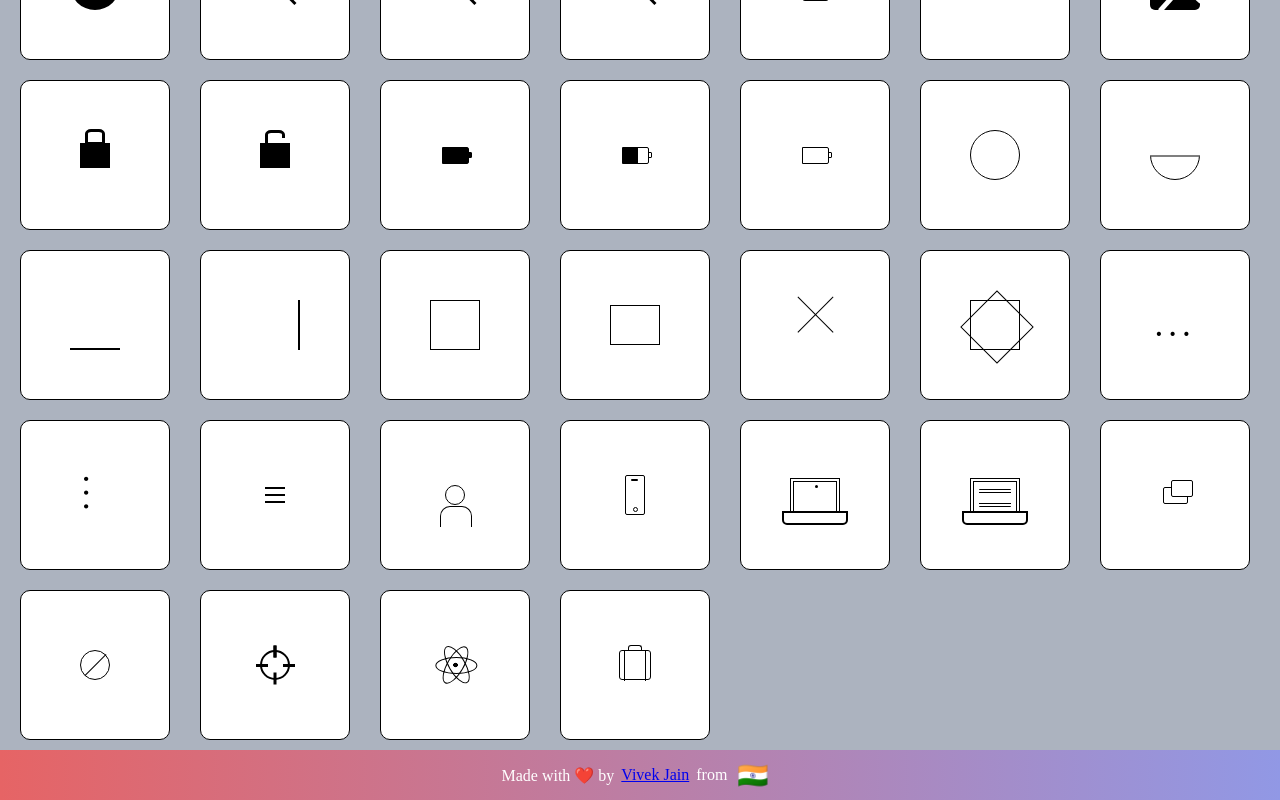
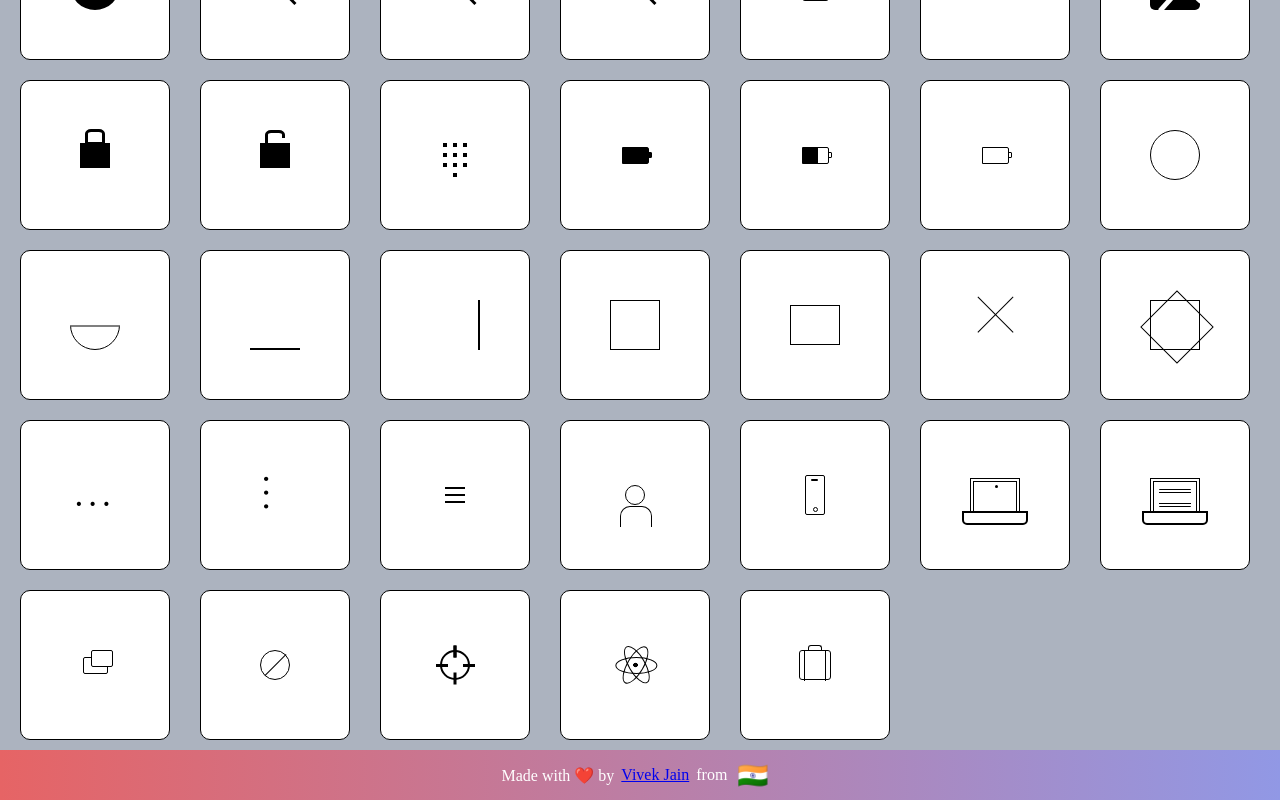
Before and after one commit to vivekjain202/css-icons, a React (Create React App) app: page / in a window 1280 px wide. Shown: the part 830-1630 px from the top of the page. Built offline with nearby package versions, Linux system fonts and the light colour scheme.

Commit message:
added dialpad icon

```diff
--- /dev/null
+++ b/src/components/icons/dialpad.js
@@ -0,0 +1,8 @@
+import styled from "styled-components";
+
+export const Dialpad = styled.div`
+    width: 0px;
+    height: 0px;
+    border: 2px solid black;
+    box-shadow: -10px -10px 0 black, 0px -10px 0 black, 10px -10px 0 black, -10px 0px 0 black, 10px 0 0 black, -10px 10px 0 black, 0 10px 0 black, 10px 10px 0 black, 0 20px 0 black;
+`
--- a/src/components/icons/index.js
+++ b/src/components/icons/index.js
@@ -45,3 +45,4 @@ export * from "./usb";
 export * from "./window";
 export * from "./wrong";
 export * from "./zoom";
+export * from "./dialpad"
--- a/src/components/index.js
+++ b/src/components/index.js
@@ -58,7 +58,8 @@ import {
     Eye,
     Image,
     Lock,
-    LockOpen
+    LockOpen,
+    Dialpad
   } from "./icons";
 
 export const ComponentsMap = {
@@ -100,6 +101,7 @@ export const ComponentsMap = {
     image: Image,
     lock: Lock,
     lock_open: LockOpen,
+    dialpad: Dialpad,
 
     // light icons
     battery_full: BatteryFull,
@@ -166,7 +168,7 @@ export const Components = [
     Image,
     Lock,
     LockOpen,
-
+    Dialpad,
     // light icons
     BatteryFull,
     BatteryHalfEmpty,
@@ -231,6 +233,7 @@ export const Components = [
     image: 'Image',
     lock: 'Lock',
     lock_open: 'Lock Open',
+    dialpad: 'Dialpad',
 
     // light icons
     battery_full: 'Battery Full',
```
